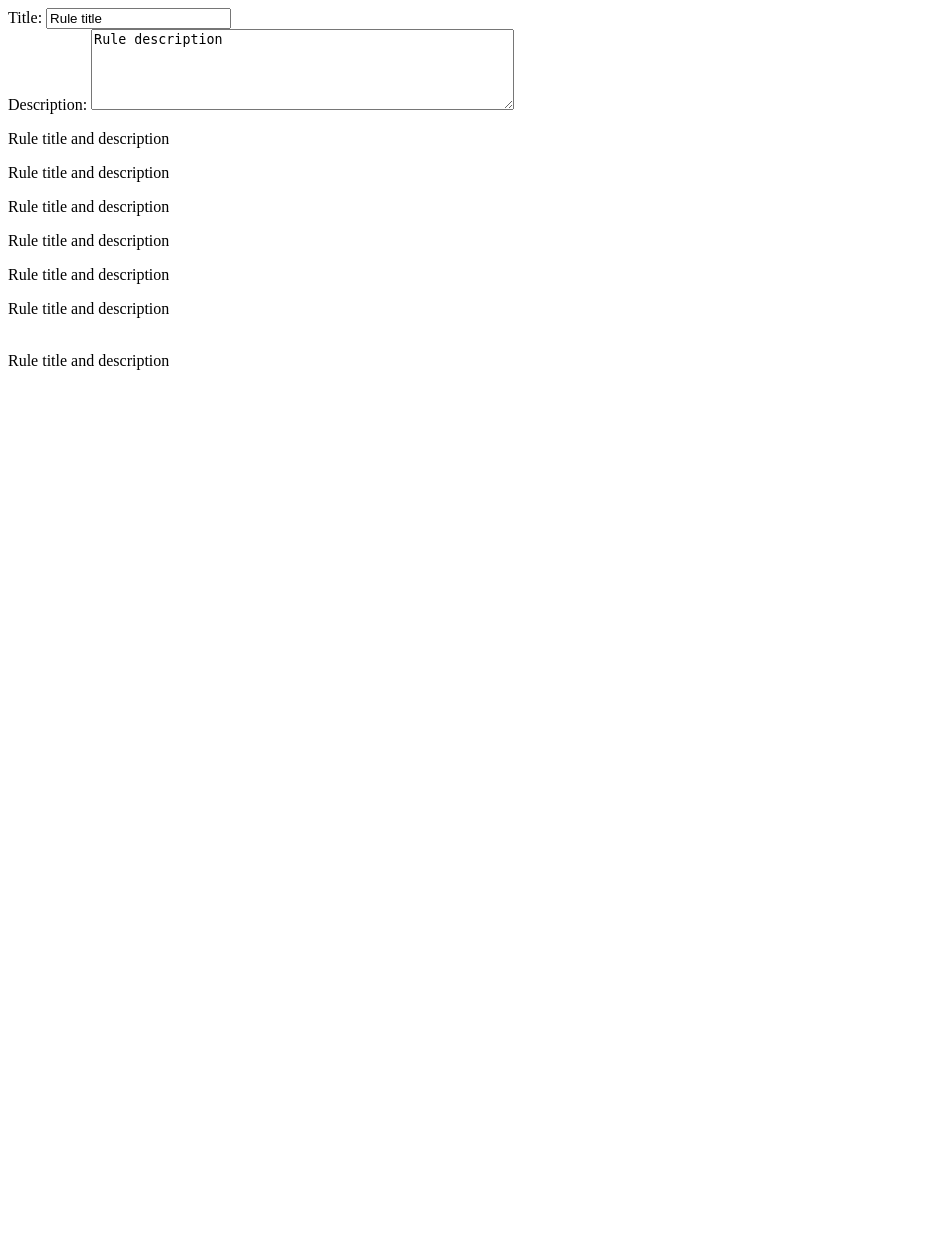
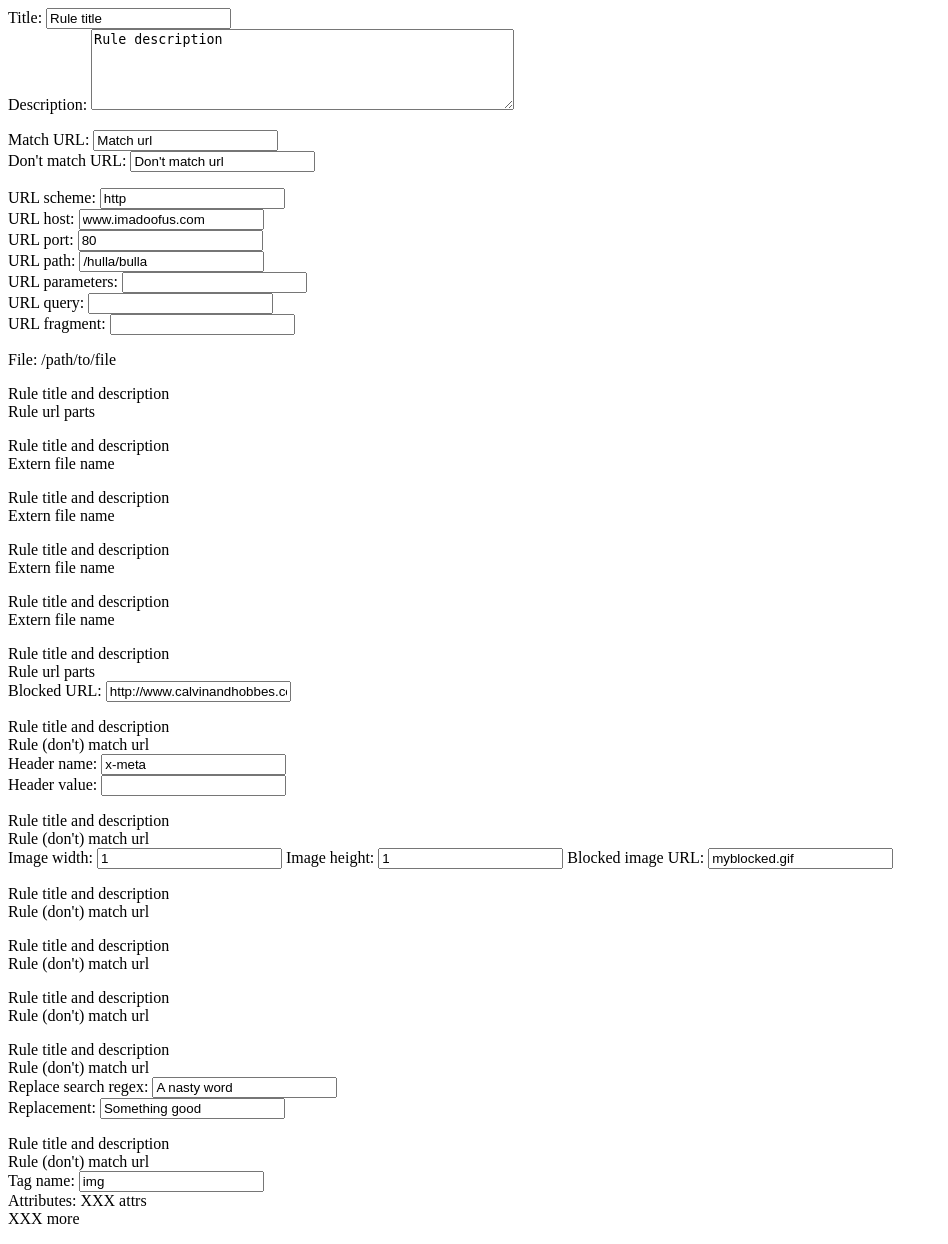
Before and after one commit to HomeRad/TorCleaner, a Python web app: template templates/classic/macros/rules.html in a window 1280 px wide. Shown: the whole page, without its empty margins (0-948 px from the left). Before the commit the page ends 370 px from the top, so only its background shows below. Run offline with Jinja, Linux system fonts and the light colour scheme; the template is opened without the code that fills it, so the values that code supplies are empty.

Commit message:
more filter config stuff
git-svn-id: https://webcleaner.svn.sourceforge.net/svnroot/webcleaner/trunk/webcleaner2@1615 e058641e-7c0d-0410-ba67-d7ca6cf85b4a

```diff
--- a/templates/classic/macros/rules.html
+++ b/templates/classic/macros/rules.html
@@ -16,10 +16,102 @@
  tal:content="currule/desc">Rule description</textarea>
 </p>
 
+<!-- matchurl and dontmatchurl -->
+<p metal:define-macro="matchurl">
+<span tal:replace="t_rulematchurl">Match URL</span>:
+<input type="text" name="rule_matchurl" value="Match url"
+ tal:attributes="value currule/matchurl">
+<br>
+<span tal:replace="t_ruledontmatchurl">Don't match URL</span>:
+<input type="text" name="rule_dontmatchurl" value="Don't match url"
+ tal:attributes="value currule/dontmatchurl">
+</p>
+
+<!-- url parts (AllowRule and BlockRule) -->
+<p metal:define-macro="urlparts">
+<span tal:replace="t_ruleurlscheme">URL scheme</span>:
+<input type="text" name="rule_urlscheme" value="http"
+ tal:attributes="value currule/scheme">
+<br>
+<span tal:replace="t_ruleurlhost">URL host</span>:
+<input type="text" name="rule_urlhost" value="www.imadoofus.com"
+ tal:attributes="value currule/host">
+<br>
+<span tal:replace="t_ruleurlport">URL port</span>:
+<input type="text" name="rule_urlport" value="80"
+ tal:attributes="value currule/port">
+<br>
+<span tal:replace="t_ruleurlpath">URL path</span>:
+<input type="text" name="rule_urlpath" value="/hulla/bulla"
+ tal:attributes="value currule/path">
+<br>
+<span tal:replace="t_ruleurlparameters">URL parameters</span>:
+<input type="text" name="rule_urlparameters" value=""
+ tal:attributes="value currule/parameters">
+<br>
+<span tal:replace="t_ruleurlquery">URL query</span>:
+<input type="text" name="rule_urlquery" value=""
+ tal:attributes="value currule/query">
+<br>
+<span tal:replace="t_ruleurlfragment">URL fragment</span>:
+<input type="text" name="rule_urlfragment" value=""
+ tal:attributes="value currule/fragment">
+</p>
+
+<!-- externfile (Allowdomains, Allowurls, Blockdomains, Blockurls) -->
+<p metal:define-macro="externfile">
+<span tal:replace="t_rulefile">File</span>:
+<span tal:replace="currule/file">/path/to/file</span>
+</p>
+
+
 <!-- AllowRule -->
 <p metal:define-macro="Allow">
 <div metal:use-macro="rulemacros/macros/titledesc">
 Rule title and description
+</div>
+<div metal:use-macro="rulemacros/macros/urlparts">
+Rule url parts
+</div>
+</p>
+
+<!-- Allowdomains -->
+<p metal:define-macro="Allowdomains">
+<div metal:use-macro="rulemacros/macros/titledesc">
+Rule title and description
+</div>
+<div metal:use-macro="rulemacros/macros/externfile">
+Extern file name
+</div>
+</p>
+
+<!-- Allowurls -->
+<p metal:define-macro="Allowurls">
+<div metal:use-macro="rulemacros/macros/titledesc">
+Rule title and description
+</div>
+<div metal:use-macro="rulemacros/macros/externfile">
+Extern file name
+</div>
+</p>
+
+<!-- Blockdomains -->
+<p metal:define-macro="Blockdomains">
+<div metal:use-macro="rulemacros/macros/titledesc">
+Rule title and description
+</div>
+<div metal:use-macro="rulemacros/macros/externfile">
+Extern file name
+</div>
+</p>
+
+<!-- Blockurls -->
+<p metal:define-macro="Blockurls">
+<div metal:use-macro="rulemacros/macros/titledesc">
+Rule title and description
+</div>
+<div metal:use-macro="rulemacros/macros/externfile">
+Extern file name
 </div>
 </p>
 
@@ -28,6 +120,12 @@ Rule title and description
 <div metal:use-macro="rulemacros/macros/titledesc">
 Rule title and description
 </div>
+<div metal:use-macro="rulemacros/macros/urlparts">
+Rule url parts
+</div>
+<span tal:replace="t_ruleblockedurl">Blocked URL</span>:
+<input type="text" name="rule_blockedurl" value="http://www.calvinandhobbes.com/"
+ tal:attributes="value currule/url">
 </p>
 
 <!-- HeaderRule -->
@@ -35,12 +133,49 @@ Rule title and description
 <div metal:use-macro="rulemacros/macros/titledesc">
 Rule title and description
 </div>
+<div metal:use-macro="rulemacros/macros/matchurl">
+Rule (don't) match url
+</div>
+<span tal:replace="t_ruleheadername">Header name</span>:
+<input type="text" name="rule_headername" value="x-meta"
+ tal:attributes="value currule/name">
+<br>
+<span tal:replace="t_ruleheadervalue">Header value</span>:
+<input type="text" name="rule_headervalue" value=""
+ tal:attributes="value currule/value">
 </p>
 
 <!-- ImageRule -->
 <p metal:define-macro="Image">
 <div metal:use-macro="rulemacros/macros/titledesc">
 Rule title and description
+</div>
+<div metal:use-macro="rulemacros/macros/matchurl">
+Rule (don't) match url
+</div>
+<span tal:replace="t_ruleimgwidth">Image width</span>:
+<input type="text" name="rule_imgwidth" value="1"
+ tal:attributes="value currule/width">
+<span tal:replace="t_ruleimgheight">Image height</span>:
+<input type="text" name="rule_imgheight" value="1"
+ tal:attributes="value currule/height">
+ <!-- only gif is supported anyway :)
+<span tal:replace="t_ruleimgtype">Image type</span>:
+<input type="text" name="rule_imgtype" value=""
+ tal:attributes="value currule/type">
+-->
+<span tal:replace="t_ruleimgurl">Blocked image URL</span>:
+<input type="text" name="rule_imgurl" value="myblocked.gif"
+ tal:attributes="value currule/url">
+</p>
+
+<!-- JavascriptRule -->
+<p metal:define-macro="Javascript">
+<div metal:use-macro="rulemacros/macros/titledesc">
+Rule title and description
+</div>
+<div metal:use-macro="rulemacros/macros/matchurl">
+Rule (don't) match url
 </div>
 </p>
 
@@ -49,6 +184,37 @@ Rule title and description
 <div metal:use-macro="rulemacros/macros/titledesc">
 Rule title and description
 </div>
+<div metal:use-macro="rulemacros/macros/matchurl">
+Rule (don't) match url
+</div>
+</p>
+
+<!-- PicsRule -->
+<p metal:define-macro="Pics">
+<div metal:use-macro="rulemacros/macros/titledesc">
+Rule title and description
+</div>
+<div metal:use-macro="rulemacros/macros/matchurl">
+Rule (don't) match url
+</div>
+<!-- XXX more config -->
+</p>
+
+<!-- ReplacerRule -->
+<p metal:define-macro="Replacer">
+<div metal:use-macro="rulemacros/macros/titledesc">
+Rule title and description
+</div>
+<div metal:use-macro="rulemacros/macros/matchurl">
+Rule (don't) match url
+</div>
+<span tal:replace="t_rulesearch">Replace search regex</span>:
+<input type="text" name="rule_search" value="A nasty word"
+ tal:attributes="value currule/search">
+<br>
+<span tal:replace="t_rulereplace">Replacement</span>:
+<input type="text" name="rule_replace" value="Something good"
+ tal:attributes="value currule/replace">
 </p>
 
 <!-- RewriteRule -->
@@ -56,14 +222,17 @@ Rule title and description
 <div metal:use-macro="rulemacros/macros/titledesc">
 Rule title and description
 </div>
+<div metal:use-macro="rulemacros/macros/matchurl">
+Rule (don't) match url
+</div>
+<span tal:replace="t_ruletag">Tag name</span>:
+<input type="text" name="rule_tag" value="img"
+ tal:attributes="value currule/tag">
 <br>
-</p>
-
-<!-- ReplacerRule -->
-<p metal:define-macro="Replacer">
-<div metal:use-macro="rulemacros/macros/titledesc">
-Rule title and description
-</div>
+<span tal:replace="t_ruleattrs">Attributes</span>:
+XXX attrs
+<br>
+XXX more
 </p>
 
 </body>
--- a/wc/filter/GifImage.py
+++ b/wc/filter/GifImage.py
@@ -31,6 +31,8 @@ orders = [FILTER_RESPONSE_MODIFY]
 rulenames = ['image']
 # which mime types this filter applies to
 mimelist = map(compileMime, ['image/gif'])
+# XXX also filter other image types than gif: at least jpg and png
+# should work with PIL
 
 def i16 (c):
     """merge two bytes to an integer"""
@@ -77,7 +79,7 @@ class GifImage (Filter):
         rules = filter(lambda r, u=url: r.appliesTo(u), self.rules)
         if not rules:
             return {}
-        sizes = map(lambda r: (r.width, r.height), rules)
+        sizes = [ (r.width, r.height) for r in rules if r.type=='gif' ]
         return {'gifparser': GifParser(sizes)}
 
 
--- a/wc/filter/rules/ImageRule.py
+++ b/wc/filter/rules/ImageRule.py
@@ -25,10 +25,10 @@ class ImageRule (UrlRule):
     def __init__ (self, title="No title", desc="", disable=0, width=0,
                   height=0, type="gif", url="", oid=0):
         UrlRule.__init__(self, title=title, desc=desc, disable=disable, oid=oid)
-        self.width=width
-        self.height=height
+        self.width = width
+        self.height = height
         self.intattrs.extend(('width','height'))
-        self.type=type
+        self.type = type
         self.url = url
         self.attrnames.extend(('type','url','width','height'))
 
--- a/wc/filter/rules/RewriteRule.py
+++ b/wc/filter/rules/RewriteRule.py
@@ -206,7 +206,7 @@ class RewriteRule (UrlRule):
                         else:
                             newattrs[attr] = self.replace[1] % dict
                     else:
-                        error("Invalid part value %s" % part)
+                        error(FILTER, "Invalid part value %s" % str(part))
                     continue
             # nothing matched, just append the attribute as is
             newattrs[attr] = val
--- a/wc/gui/FXRuleFrame.py
+++ b/wc/gui/FXRuleFrame.py
@@ -70,14 +70,14 @@ class FXRuleFrame (FXVerticalFrame):
 
     def get_name (self):
         """display this name at the top of the window"""
-        s = self.rule.get_name().capitalize()+i18n._(" rule")
+        s = self.rule.get_name().capitalize()+" "+i18n._("rule")
         s += " (ID %d)" % self.rule.oid
         return s
 
     def onCmdTitle (self, sender, sel, ptr):
         title = sender.getText().strip()
         if not title:
-            error(i18n._("empty title"))
+            self.getApp().error(i18n._("Error"), i18n._("Empty title"))
             sender.setText(self.rule.title)
             return 1
         self.rule.title = title
--- a/wc/gui/HeaderWindow.py
+++ b/wc/gui/HeaderWindow.py
@@ -209,7 +209,7 @@ class HeaderWindow (ToolWindow):
         dialog = FXDialogBox(self,i18n._("Add Header"),DECOR_TITLE|DECOR_BORDER)
         frame = FXVerticalFrame(dialog, LAYOUT_SIDE_TOP|FRAME_NONE|LAYOUT_FILL_X|LAYOUT_FILL_Y|PACK_UNIFORM_WIDTH)
         matrix = FXMatrix(frame, 2, MATRIX_BY_COLUMNS)
-        FXLabel(matrix, i18n._("Header:"), opts=LAYOUT_CENTER_Y|LAYOUT_LEFT)
+        FXLabel(matrix, i18n._("Header")+":", opts=LAYOUT_CENTER_Y|LAYOUT_LEFT)
         header = FXTextField(matrix, 20)
         f = FXHorizontalFrame(frame)
         FXButton(f, i18n._("&Ok"), None, dialog, FXDialogBox.ID_ACCEPT,FRAME_RAISED|FRAME_THICK|LAYOUT_CENTER_X|LAYOUT_CENTER_Y)
@@ -249,7 +249,7 @@ class HeaderWindow (ToolWindow):
         dialog = FXDialogBox(self, i18n._("Edit Header"),DECOR_TITLE|DECOR_BORDER)
         frame = FXVerticalFrame(dialog, LAYOUT_SIDE_TOP|FRAME_NONE|LAYOUT_FILL_X|LAYOUT_FILL_Y|PACK_UNIFORM_WIDTH)
         matrix = FXMatrix(frame, 2, MATRIX_BY_COLUMNS)
-        FXLabel(matrix, i18n._("New header:"), opts=LAYOUT_CENTER_Y|LAYOUT_LEFT)
+        FXLabel(matrix, i18n._("New header")+":", opts=LAYOUT_CENTER_Y|LAYOUT_LEFT)
         nametf = FXTextField(matrix, 20)
         nametf.setText(header)
         f = FXHorizontalFrame(frame)
```
Also changed, not shown: wc/gui/ConfWindow.py (+13 -9 lines), wc/gui/FXRewriteRuleFrame.py (+18 -14 lines), wc/webgui/context/filterconfig_html.py (+26 -0 lines).
